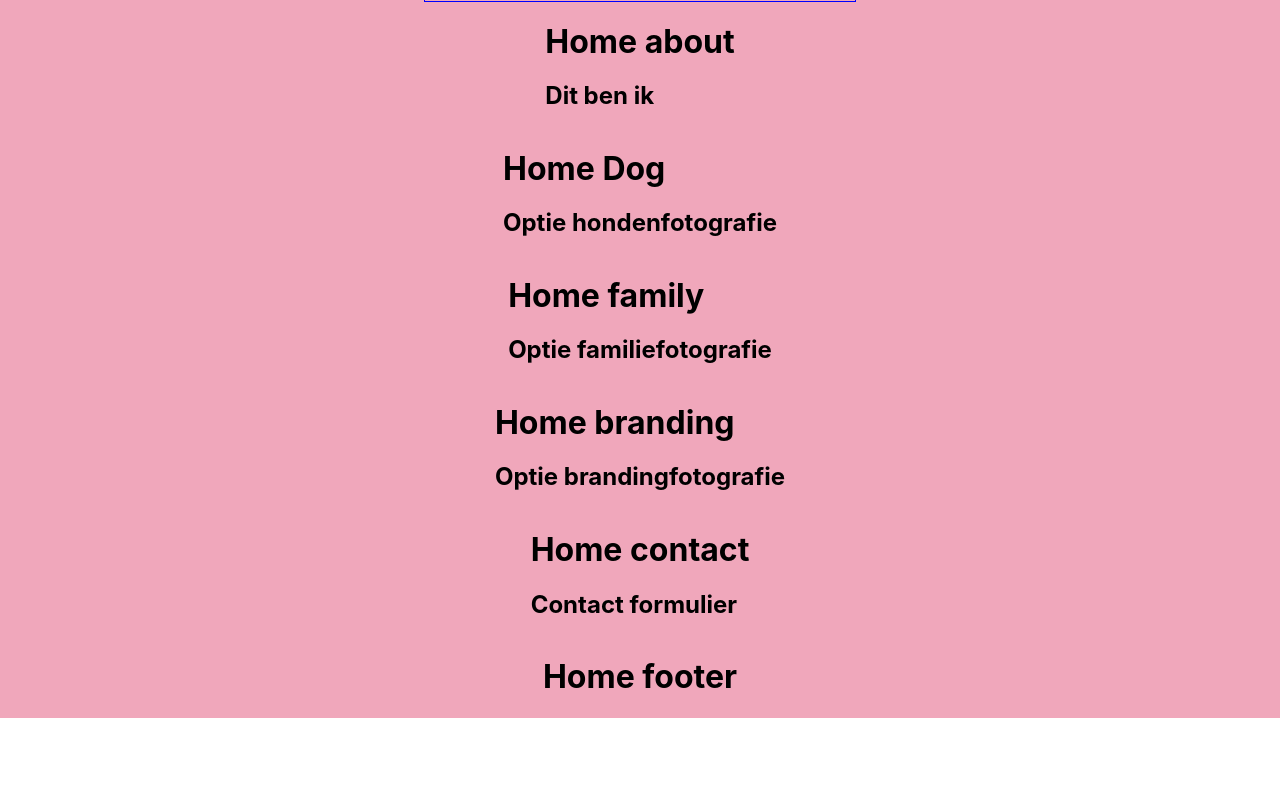
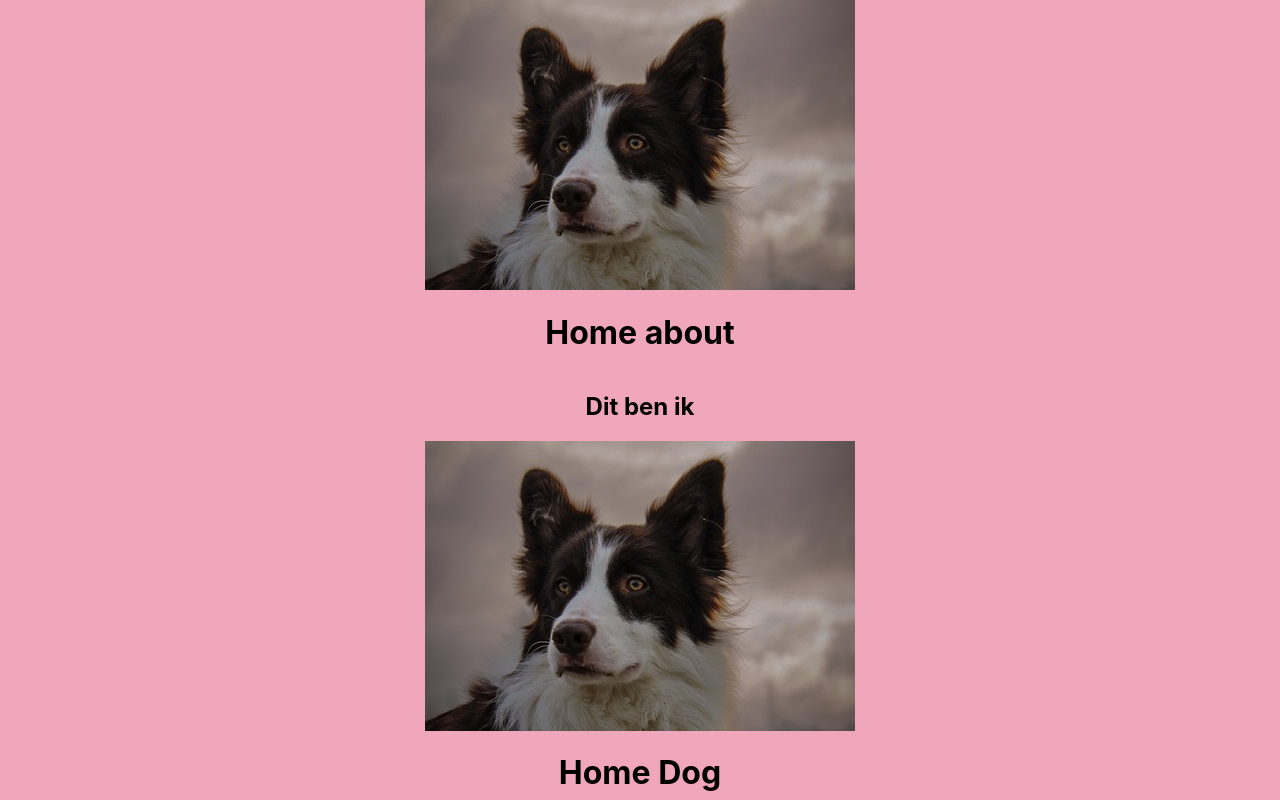
Before and after one commit to Arnoud-Wilson/Flits-Photography, a React (Create React App) app: page / in a window 1280 px wide. Shown: the part 520-1320 px from the top of the page. Before the commit the page ends 1238 px from the top, so only its background shows below. Built offline with nearby package versions, Linux system fonts and the light colour scheme.

Commit message:
center display home page elements

```diff
--- a/src/App.css
+++ b/src/App.css
@@ -222,6 +222,8 @@ template {
 
 /* --------------- 5.2 Home Page ------------------- */
 
+/*////////// Header section //////////*/
+
 .home-page {
   display: flex;
   flex-direction: column;
@@ -234,7 +236,6 @@ template {
   flex-direction: column;
   justify-content: center;
   align-items: center;
-  border: 1px solid blue;
 }
 
 .home-header-text {
@@ -244,8 +245,101 @@ template {
   align-items: center;
 }
 
+/*////////// About section //////////*/
 
+.home-about-page {
+  display: flex;
+  flex-direction: column;
+  justify-content: center;
+  align-items: center;
+}
 
+.home-about-text {
+  display: flex;
+  flex-direction: column;
+  justify-content: center;
+  align-items: center;
+}
+
+/*////////// Dog section //////////*/
+
+.home-dog-page {
+  display: flex;
+  flex-direction: column;
+  justify-content: center;
+  align-items: center;
+}
+
+.home-dog-text {
+  display: flex;
+  flex-direction: column;
+  justify-content: center;
+  align-items: center;
+}
+
+/*////////// Family section //////////*/
+
+.home-family-page {
+  display: flex;
+  flex-direction: column;
+  justify-content: center;
+  align-items: center;
+}
+
+.home-family-text {
+  display: flex;
+  flex-direction: column;
+  justify-content: center;
+  align-items: center;
+}
+
+/*////////// Branding section //////////*/
+
+.home-branding-page {
+  display: flex;
+  flex-direction: column;
+  justify-content: center;
+  align-items: center;
+}
+
+.home-branding-text {
+  display: flex;
+  flex-direction: column;
+  justify-content: center;
+  align-items: center;
+}
+
+/*////////// Contact section //////////*/
+
+.home-contact-page {
+  display: flex;
+  flex-direction: column;
+  justify-content: center;
+  align-items: center;
+}
+
+.home-contact-text {
+  display: flex;
+  flex-direction: column;
+  justify-content: center;
+  align-items: center;
+}
+
+/*////////// Contact section //////////*/
+
+.home-footer-page {
+  display: flex;
+  flex-direction: column;
+  justify-content: center;
+  align-items: center;
+}
+
+.home-footer-text {
+  display: flex;
+  flex-direction: column;
+  justify-content: center;
+  align-items: center;
+}
 
 
 /* ------------------------------- 6. Media Queries -------------------------------- */
--- a/src/pages/home/Home.js
+++ b/src/pages/home/Home.js
@@ -17,7 +17,7 @@ function Home() {
             </section>
             <section className="home-about-page">
                 <article className="home-about-photo">
-                    {/*<img src={DogPhotoZuko} alt="photographer"/>*/}
+                    <img src={DogPhotoZuko} alt="photographer"/>
                 </article>
                 <article className="home-about-text">
                     <h1>Home about</h1>
@@ -26,7 +26,7 @@ function Home() {
             </section>
             <section className="home-dog-page">
                 <article className="home-dog-photo">
-                    {/*<img src={DogPhotoZuko} alt="dog"/>*/}
+                    <img src={DogPhotoZuko} alt="dog"/>
                 </article>
                 <article className="home-dog-text">
                     <h1>Home Dog</h1>
@@ -35,7 +35,7 @@ function Home() {
             </section>
             <section className="home-family-page">
                 <article className="home-family-photo">
-                    {/*<img src={DogPhotoZuko} alt="family"/>*/}
+                    <img src={DogPhotoZuko} alt="family"/>
                 </article>
                 <article className="home-family-text">
                     <h1>Home family</h1>
@@ -44,7 +44,7 @@ function Home() {
             </section>
             <section className="home-branding-page">
                 <article className="home-branding-photo">
-                    {/*<img src={DogPhotoZuko} alt="brand"/>*/}
+                    <img src={DogPhotoZuko} alt="brand"/>
                 </article>
                 <article className="home-branding-text">
                     <h1>Home branding</h1>
```
